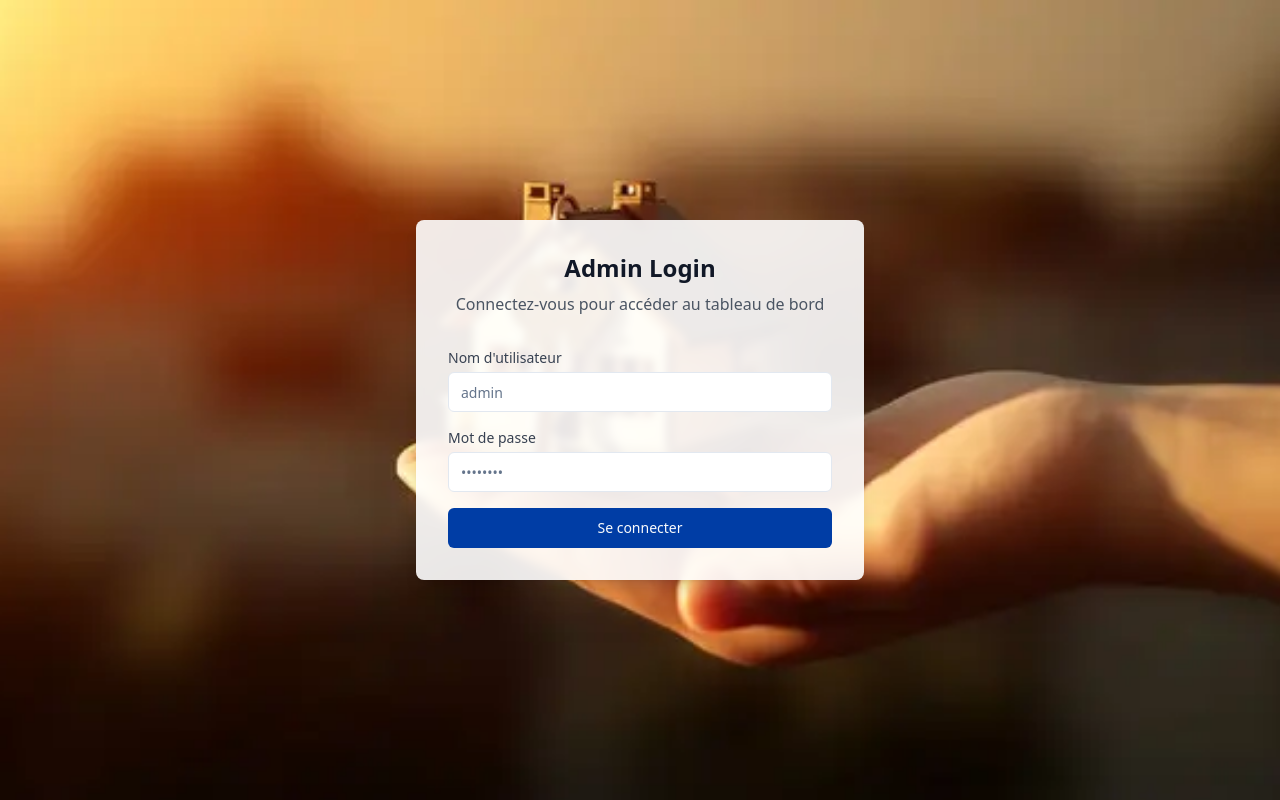
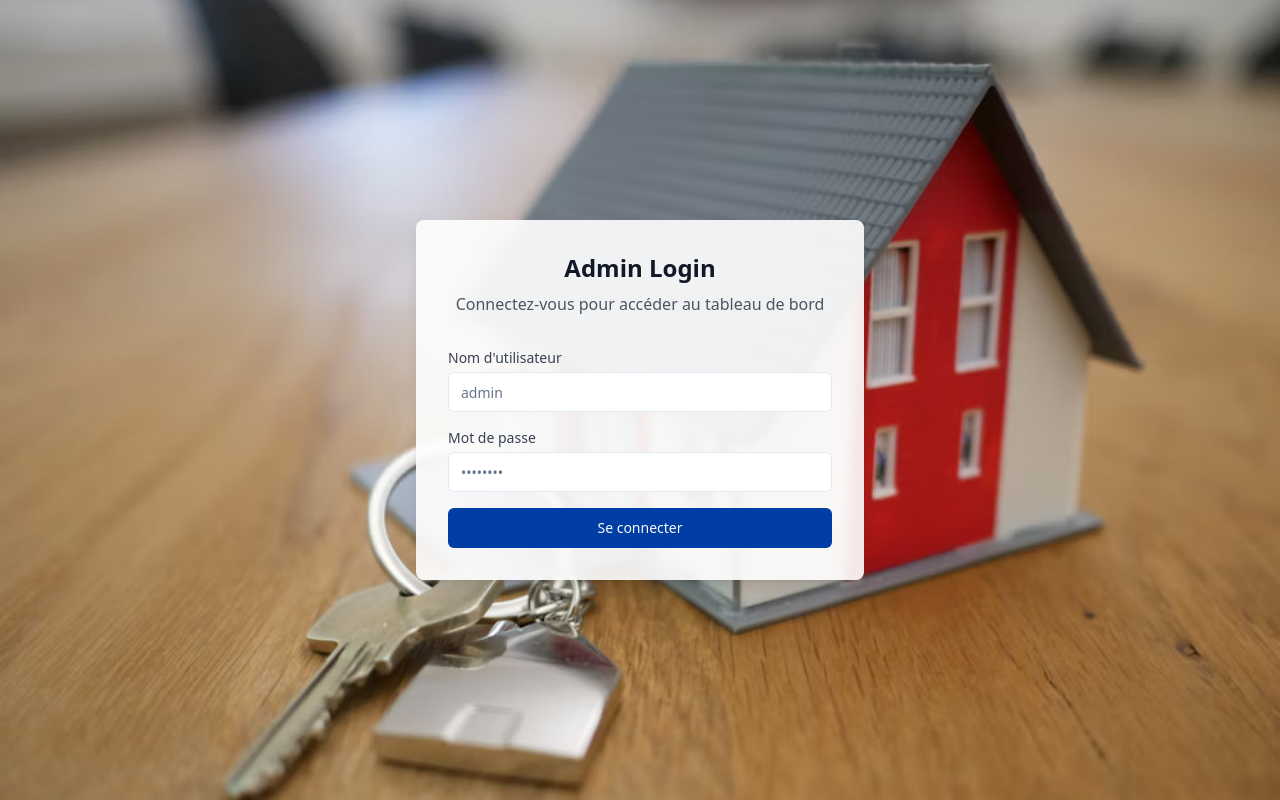
Before and after one commit to devpayoub/real-estatee, a React (Vite) app: page /login in a window 1280 px wide. Built offline with nearby package versions, Linux system fonts and the light colour scheme.

Commit message:
Fix: Login page background
Use the provided image as the background for the login page.

```diff
--- a/src/pages/Login.tsx
+++ b/src/pages/Login.tsx
@@ -47,7 +47,7 @@ const Login = () => {
   return (
     <div
       className="min-h-screen flex items-center justify-center bg-cover bg-center"
-      style={{ backgroundImage: "url('/lovable-uploads/22493fe7-d19d-455d-86b3-05e49dcfad44.png')" }}
+      style={{ backgroundImage: "url('/lovable-uploads/b3ee1473-c2f2-493f-a03e-fab671c4fe66.png')" }}
     >
       <div className="max-w-md w-full p-8 bg-white/90 backdrop-blur-sm rounded-lg shadow-lg">
         <div className="text-center mb-8">
```
Also changed, not shown: public/lovable-uploads/b3ee1473-c2f2-493f-a03e-fab671c4fe66.png (added).
